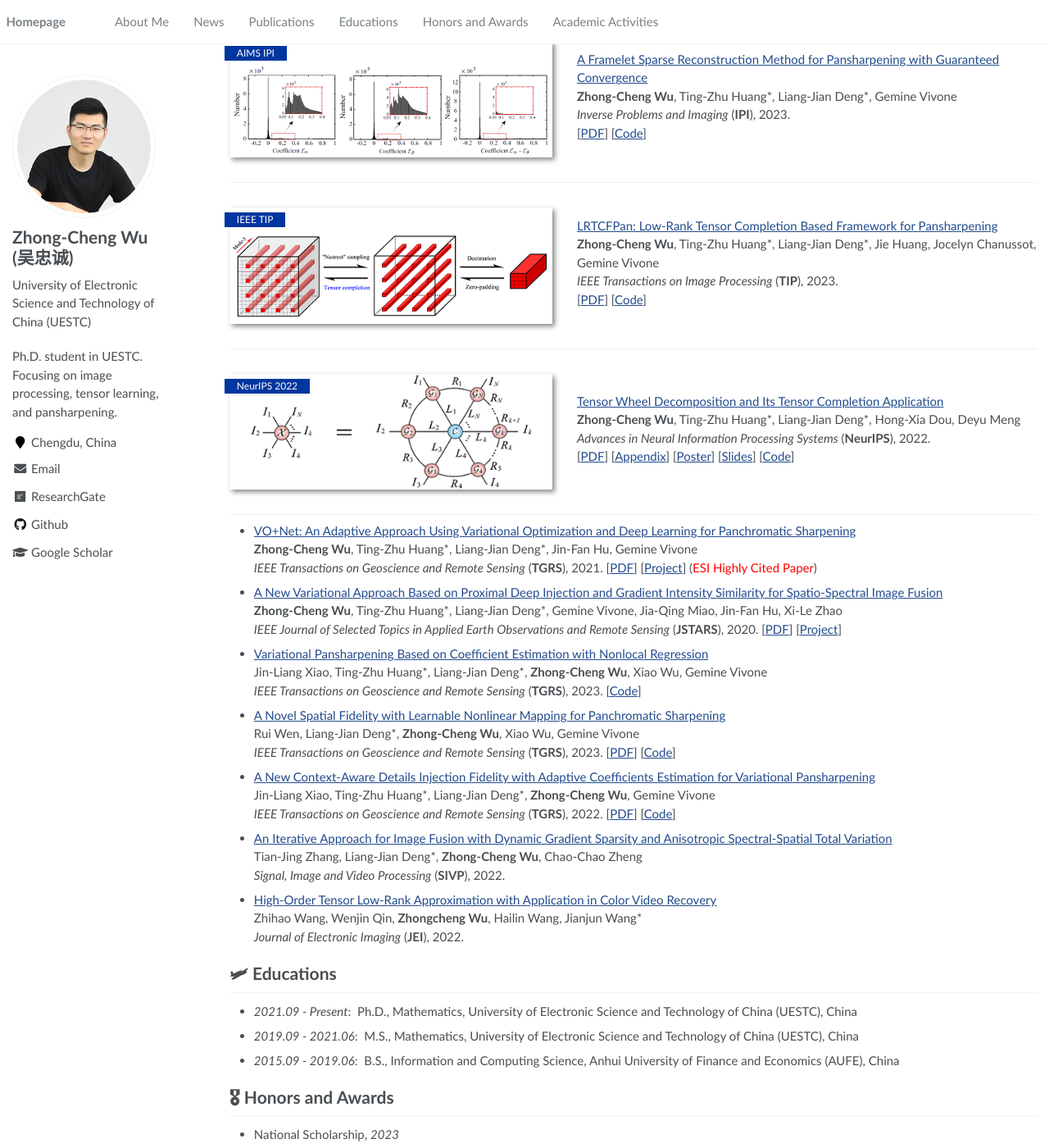
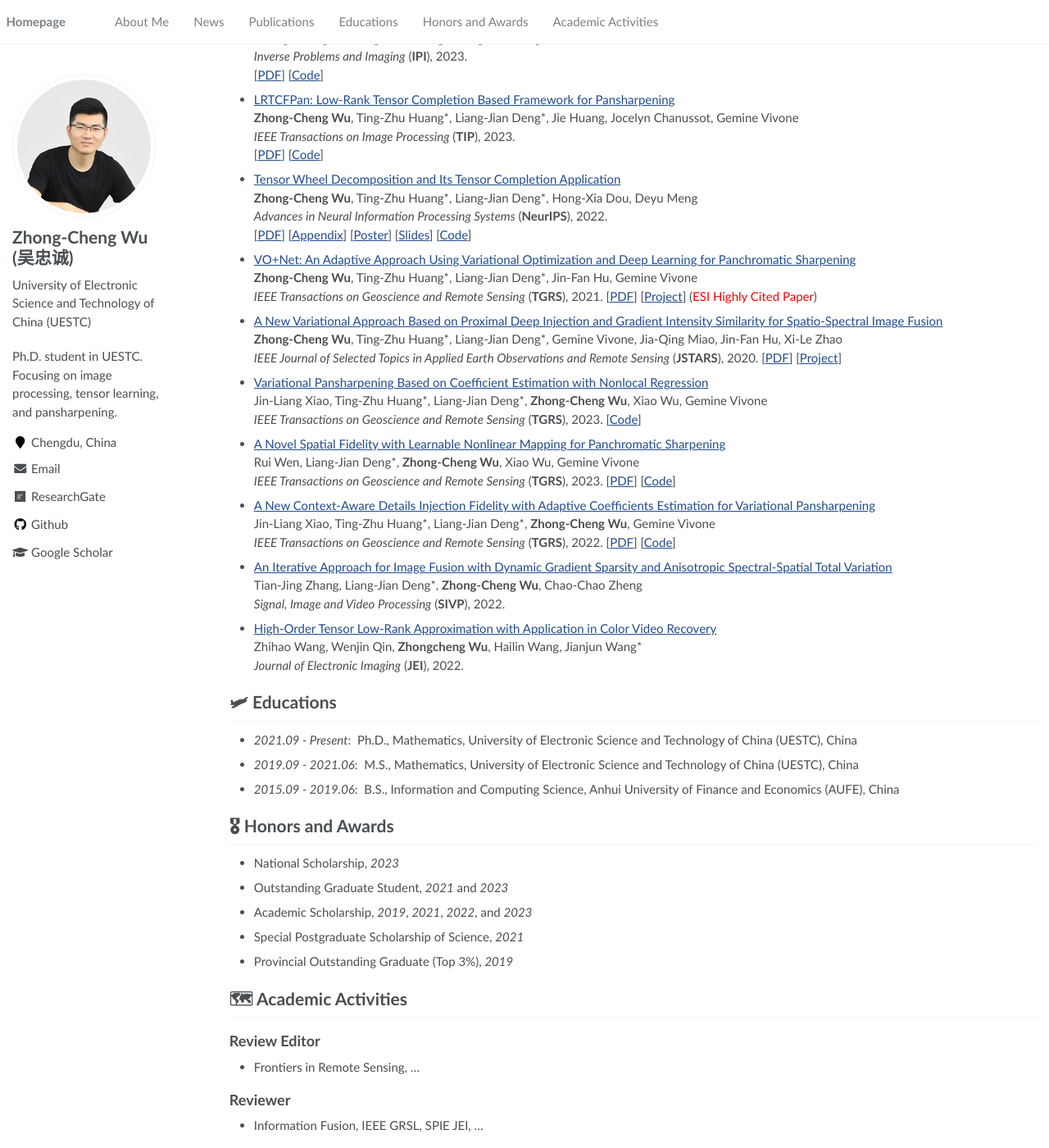
Before and after one commit to zhongchengwu/zhongchengwu.github.io, a Jekyll site: the page built from _pages/about.md, in a window 1280 px wide and 1400 px high, scrolled down 545 px. Shown: the whole window at 82% size. Built offline with Jekyll 4.4.1, drawn with Linux system fonts in a browser that asks for light colours.

Commit message:
Update about.md

```diff
--- a/_pages/about.md
+++ b/_pages/about.md
@@ -40,41 +40,24 @@ E-mail: <wuzhch97@163.com> &emsp;
 
 
 
-<div class='paper-box'><div class='paper-box-image'><div><div class="badge">AIMS IPI</div><img src='images/ipi_23.png' alt="sym" width="100%"></div></div>
-<div class='paper-box-text' markdown="1">
-
-[A Framelet Sparse Reconstruction Method for Pansharpening with Guaranteed Convergence](https://www.aimsciences.org/article/doi/10.3934/ipi.2023016) <br>
-<b>Zhong-Cheng Wu</b>, Ting-Zhu Huang\*, Liang-Jian Deng\*, Gemine Vivone <br>
-*Inverse Problems and Imaging* (<b>IPI</b>), 2023. <br>
-[[PDF](https://zhongchengwu.github.io/papers/ncfsrm_ipi2023.pdf)] [[Code](https://github.com/zhongchengwu/code_ncFSRM)]
-</div>
-</div>
+- [A Framelet Sparse Reconstruction Method for Pansharpening with Guaranteed Convergence](https://www.aimsciences.org/article/doi/10.3934/ipi.2023016) <br>
+  <b>Zhong-Cheng Wu</b>, Ting-Zhu Huang\*, Liang-Jian Deng\*, Gemine Vivone <br>
+  *Inverse Problems and Imaging* (<b>IPI</b>), 2023. <br>
+  [[PDF](https://zhongchengwu.github.io/papers/ncfsrm_ipi2023.pdf)] [[Code](https://github.com/zhongchengwu/code_ncFSRM)]
 
 
 
-<div class='paper-box'><div class='paper-box-image'><div><div class="badge">IEEE TIP</div><img src='images/tip_23.png' alt="sym" width="100%"></div></div>
-<div class='paper-box-text' markdown="1">
-
-[LRTCFPan: Low-Rank Tensor Completion Based Framework for Pansharpening](https://ieeexplore.ieee.org/abstract/document/10054514) <br>
-<b>Zhong-Cheng Wu</b>, Ting-Zhu Huang\*, Liang-Jian Deng\*, Jie Huang, Jocelyn Chanussot, Gemine Vivone <br>
-*IEEE Transactions on Image Processing* (<b>TIP</b>), 2023. <br>
-[[PDF](https://zhongchengwu.github.io/papers/lrtcfpan_tip2023.pdf)] [[Code](https://github.com/zhongchengwu/code_LRTCFPan)]
-</div>
-</div>
+- [LRTCFPan: Low-Rank Tensor Completion Based Framework for Pansharpening](https://ieeexplore.ieee.org/abstract/document/10054514) <br>
+  <b>Zhong-Cheng Wu</b>, Ting-Zhu Huang\*, Liang-Jian Deng\*, Jie Huang, Jocelyn Chanussot, Gemine Vivone <br>
+  *IEEE Transactions on Image Processing* (<b>TIP</b>), 2023. <br>
+  [[PDF](https://zhongchengwu.github.io/papers/lrtcfpan_tip2023.pdf)] [[Code](https://github.com/zhongchengwu/code_LRTCFPan)]
 
 
 
-
-<div class='paper-box'><div class='paper-box-image'><div><div class="badge">NeurIPS 2022</div><img src='images/neurips_22.png' alt="sym" width="100%"></div></div>
-<div class='paper-box-text' markdown="1">
-
-[Tensor Wheel Decomposition and Its Tensor Completion Application](https://papers.nips.cc/paper_files/paper/2022/hash/acbfe708197ff78ad04cc1beb1710979-Abstract-Conference.html) <br>
-<b>Zhong-Cheng Wu</b>, Ting-Zhu Huang\*, Liang-Jian Deng\*, Hong-Xia Dou, Deyu Meng <br>
-*Advances in Neural Information Processing Systems* (<b>NeurIPS</b>), 2022. <br>
-[[PDF](https://zhongchengwu.github.io/papers/neurips_2022.pdf)] [[Appendix](https://zhongchengwu.github.io/papers/neurips_2022_appendix.pdf)] [[Poster](https://zhongchengwu.github.io/papers/Poster_TWDec.pdf)] [[Slides](https://zhongchengwu.github.io/papers/Slides_TWDec.pdf)] [[Code](https://github.com/zhongchengwu/code_TWDec)]
-</div>
-</div>
-
+- [Tensor Wheel Decomposition and Its Tensor Completion Application](https://papers.nips.cc/paper_files/paper/2022/hash/acbfe708197ff78ad04cc1beb1710979-Abstract-Conference.html) <br>
+  <b>Zhong-Cheng Wu</b>, Ting-Zhu Huang\*, Liang-Jian Deng\*, Hong-Xia Dou, Deyu Meng <br>
+  *Advances in Neural Information Processing Systems* (<b>NeurIPS</b>), 2022. <br>
+  [[PDF](https://zhongchengwu.github.io/papers/neurips_2022.pdf)] [[Appendix](https://zhongchengwu.github.io/papers/neurips_2022_appendix.pdf)] [[Poster](https://zhongchengwu.github.io/papers/Poster_TWDec.pdf)] [[Slides](https://zhongchengwu.github.io/papers/Slides_TWDec.pdf)] [[Code](https://github.com/zhongchengwu/code_TWDec)]
 
 
 - [VO+Net: An Adaptive Approach Using Variational Optimization and Deep Learning for Panchromatic Sharpening](https://ieeexplore.ieee.org/abstract/document/9387460) <br>
@@ -126,6 +109,7 @@ E-mail: <wuzhch97@163.com> &emsp;
 
 # 🎖 Honors and Awards
 - National Scholarship, *2023*
+- Outstanding Graduate Student, *2021* and *2023*
 - Academic Scholarship, *2019*, *2021*, *2022*, and *2023*
 - Special Postgraduate Scholarship of Science, *2021*
 - Provincial Outstanding Graduate (Top 3%), *2019*
```
